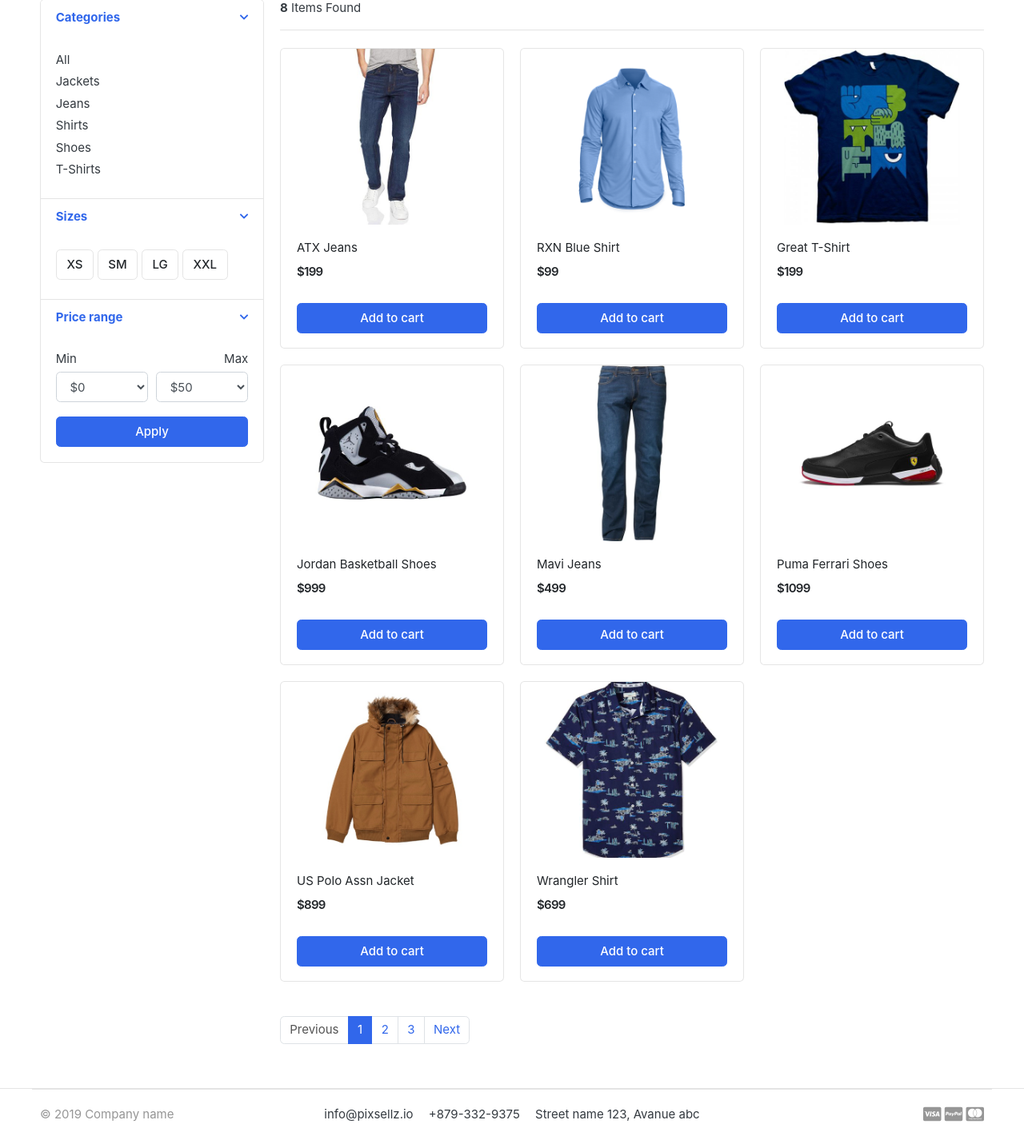
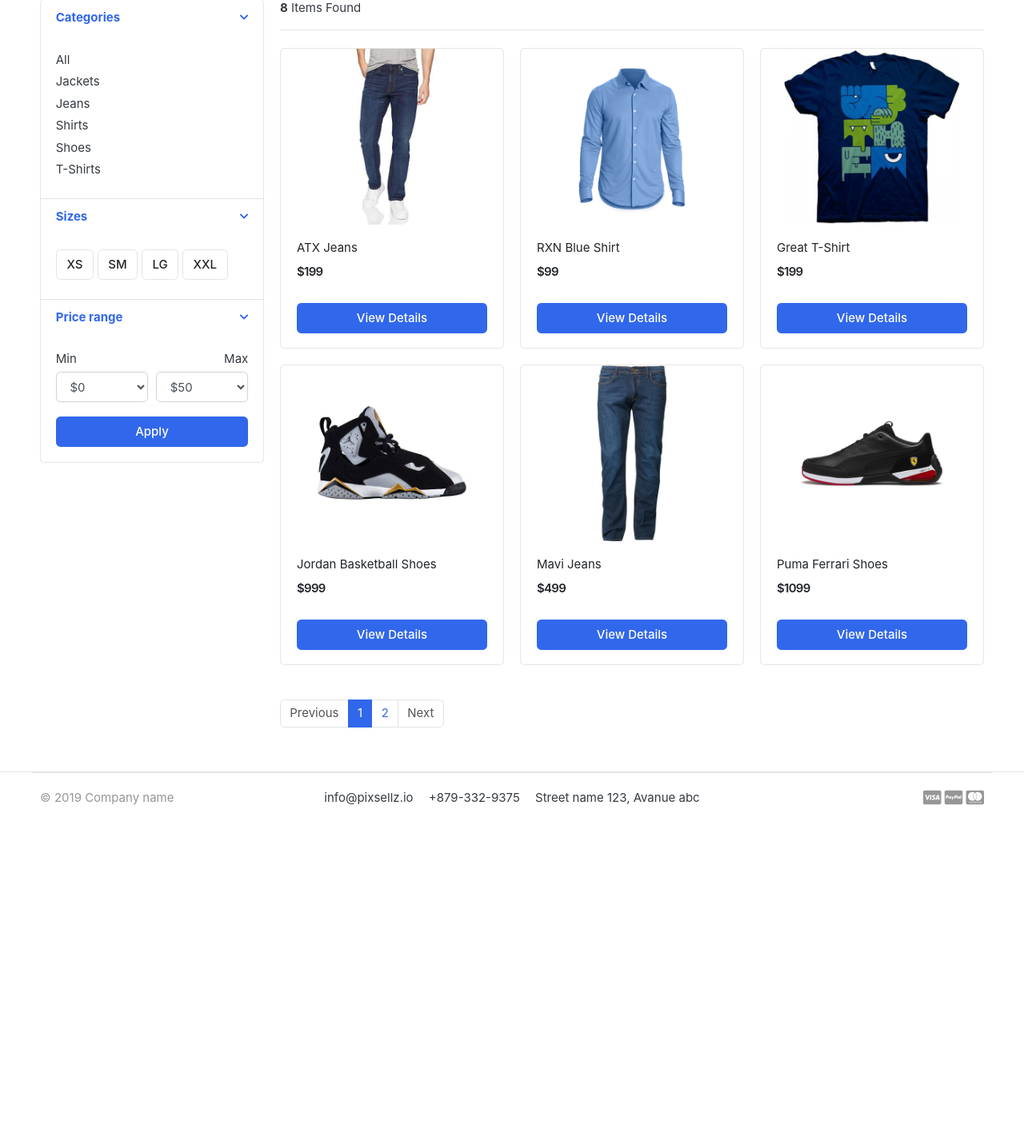
Before and after one commit to Yash-KK/Ecommerce, a Django app: page /store/ in a window 1280 px wide. Shown: the part 295-1721 px from the top of the page at 80% size. After the commit the page ends 1302 px from the top, so only its background shows below. Run offline with Django 4.2, Linux system fonts and the light colour scheme; data comes from the database, SQL or seed files in the repository; both versions use the stored data as it was after the commit; some libraries are stand-ins or nearby versions; some web fonts are replaced.

Commit message:
Paginator Functionality in Store Page

```diff
--- a/greatKart/Store/views.py
+++ b/greatKart/Store/views.py
@@ -2,6 +2,9 @@ from itertools import product
 from msilib.schema import Error
 from django.http import HttpResponse
 from django.shortcuts import render
+
+# Paginator
+from django.core.paginator import Paginator
 
 from Store.models import (
     Product
@@ -16,12 +19,19 @@ def store(request,category_slug=None):
     if category_slug:
         all_products = Product.objects.all().filter(category__slug=category_slug)
         product_count = all_products.count()
+        paginator = Paginator(all_products,1)
+        page = request.GET.get('page',1)
+        paged_products = paginator.page(page)
     else:
         all_products = Product.objects.all().filter(is_available=True)
+        paginator = Paginator(all_products,6)
+        page = request.GET.get('page',1)
+        paged_products = paginator.page(page)
         product_count = all_products.count()
 
     context = {
-        'products':all_products,
+        # 'products':all_products,
+        'products':paged_products,
         'product_count':product_count
     }
     return render(request,'Store/store.html',context)
--- a/greatKart/templates/Store/store.html
+++ b/greatKart/templates/Store/store.html
@@ -150,7 +150,7 @@
                                     {% comment %} <del class="price-old">$1980</del> {% endcomment %}
                                 </div> <!-- price-wrap.// -->
                             </div>
-                            <a href="{% url 'add-to-cart' product.id %}" class="btn btn-block btn-primary">Add to cart </a>
+                            <a href="{{ product.product_url }}" class="btn btn-block btn-primary">View Details </a>
                         </figcaption>
                     </figure>
                 </div> <!-- col.// -->
@@ -159,13 +159,30 @@
 
 
     <nav class="mt-4" aria-label="Page navigation sample">
-      <ul class="pagination">
-        <li class="page-item disabled"><a class="page-link" href="#">Previous</a></li>
-        <li class="page-item active"><a class="page-link" href="#">1</a></li>
-        <li class="page-item"><a class="page-link" href="#">2</a></li>
-        <li class="page-item"><a class="page-link" href="#">3</a></li>
-        <li class="page-item"><a class="page-link" href="#">Next</a></li>
-      </ul>
+
+        {% if products.has_other_pages %}
+            <ul class="pagination">
+
+                {% if products.has_previous %}
+                    <li class="page-item "><a class="page-link" href="?page={{ products.previous_page_number }}">Previous</a></li>
+                {% else %}
+                    <li class="page-item disabled"><a class="page-link" href="#">Previous</a></li>
+                {% endif %}
+
+                {% for i in products.paginator.page_range %}
+                        {% if products.number == i %}
+                                <li class="page-item active"><a class="page-link" href="#">{{ i }}</a></li>
+                        {% else %}
+                                <li class="page-item "><a class="page-link" href="?page={{ i }}">{{ i }}</a></li>
+                        {% endif %}
+                {% endfor %}
+                {% if users.has_next %}
+                    <li class="page-item"><a class="page-link" href="?page={{ products.next_page_number }}">Next</a></li>
+                {% else %}
+                    <li class="page-item disabled"><a class="page-link" href="#">Next</a></li>
+                {% endif %}
+            </ul>
+      {% endif %}
     </nav>
 
         </main> <!-- col.// -->
```
Also changed, not shown: greatKart/db.sqlite3.
